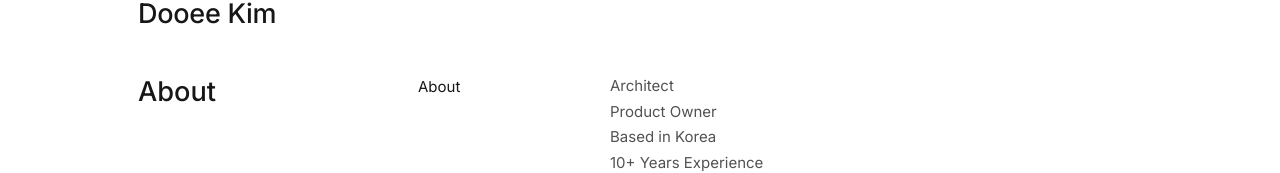
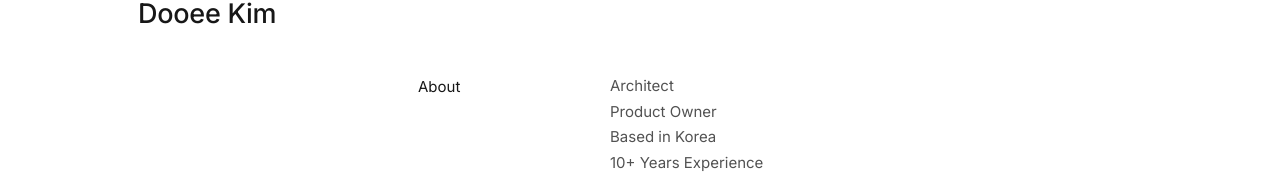
Before and after one commit to ondoat22/dooee, a Next.js app: page /en/dooee in a window 1280 px wide. Shown: the part 117-290 px from the top of the page. Built offline with nearby package versions, Linux system fonts and the light colour scheme.

Commit message:
feat: drop About section heading while preserving layout
Co-Authored-By: Claude Opus 4.7 (1M context) <noreply@anthropic.com>

```diff
--- a/src/app/[locale]/dooee/page.tsx
+++ b/src/app/[locale]/dooee/page.tsx
@@ -135,9 +135,7 @@ export default async function DooeePage({
 
         {/* About */}
         <section className="grid grid-cols-[280px_1fr] gap-0 mb-[120px] items-start max-[720px]:grid-cols-1 max-[720px]:gap-5 max-[720px]:mb-[60px]">
-          <h2 className={`text-[clamp(1.19rem,2.125vw,1.7rem)] font-medium ${C.primary} leading-tight`}>
-            {t('aboutLabel')}
-          </h2>
+          <div aria-hidden />
           <div>
             <div className="grid grid-cols-[160px_1fr] gap-x-8 pb-4 items-start max-w-[380px] max-[720px]:grid-cols-1 max-[720px]:gap-2">
               <div className={`text-[15px] ${C.primary} pt-px`}>{t('aboutLabel')}</div>
```
